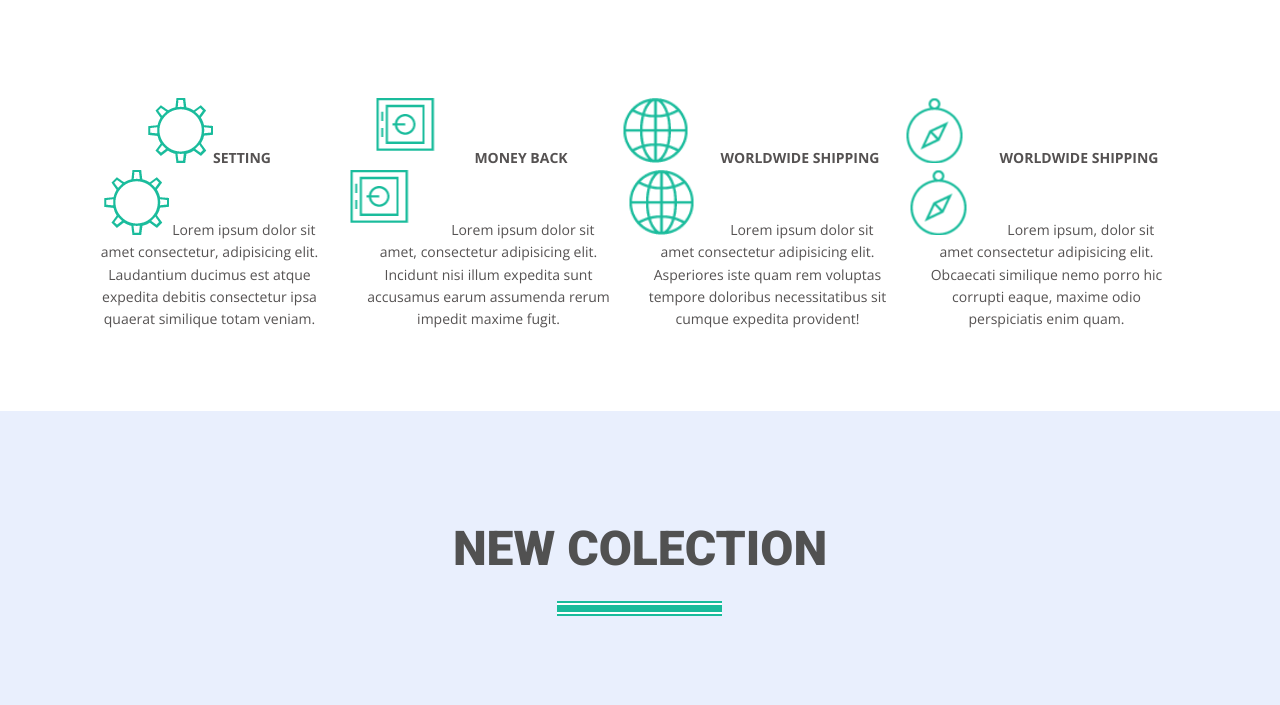
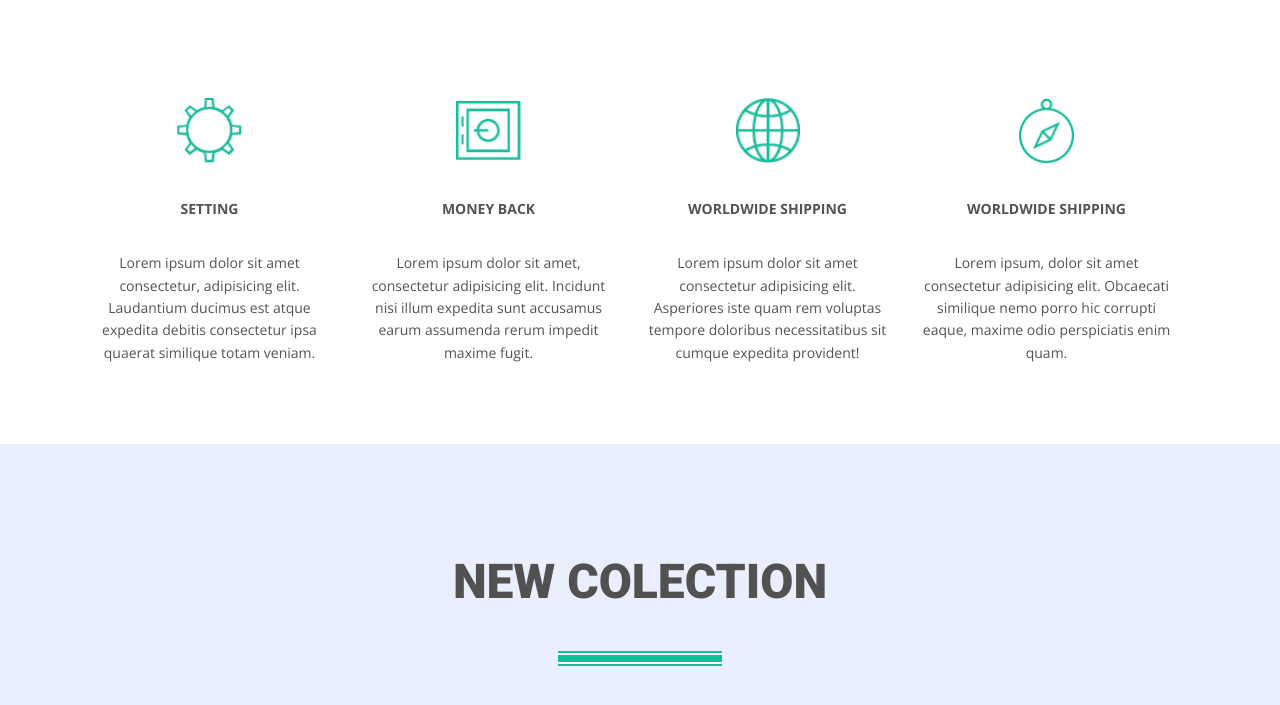
Before and after one commit to vladimirkostroba/goit-markup-hw-05, a plain HTML site: page index.html in a window 1280 px wide. Shown: the part 757-1462 px from the top of the page. Drawn offline with nearby package versions, Linux system fonts and the light colour scheme.

Commit message:
исправил

```diff
--- a/CSS/style.css
+++ b/CSS/style.css
@@ -25,7 +25,7 @@ html {
   width: 1110px;
   margin-left: auto;
   margin-right: auto;
-  position: relative;
+  /* position: relative; */
 }
 
 .top-header {
@@ -208,7 +208,6 @@ html {
 }
 
 /* settings */
-
 .settings {
   padding-top: 100px;
   padding-bottom: 80px;
@@ -223,68 +222,15 @@ html {
 }
 
 .settings-item {
-  /* position: relative; */
-  width: 249px;
   margin: 0;
   padding: 0;
+  list-style-type: none;
+  width: 249px;
+  text-align: center;
 }
 
 .settings-item:not(:nth-child(4n)) {
   margin-right: 30px;
-}
-
-.setting ::before {
-  display: inline-block;
-  content: '';
-  background-image: url(../imeges/icons/setting.png);
-  background-repeat: no-repeat;
-  color: #1abc9c;
-  width: 65px;
-  height: 65px;
-
-  /*  */
-}
-
-.power ::before {
-  display: inline-block;
-  content: '';
-  background-image: url(../imeges/icons/power.png);
-  background-repeat: no-repeat;
-  color: #1abc9c;
-  top: 0;
-  left: 50%;
-  transform: translate(-50%, 0);
-  width: 65px;
-  height: 65px;
-}
-
-.world ::before {
-  display: inline-block;
-  content: '';
-  background-image: url(../imeges/icons/world.png);
-  background-repeat: no-repeat;
-  color: #1abc9c;
-  background-position: center;
-  background-size: contain;
-  top: 0;
-  left: 50%;
-  transform: translate(-50%, 0);
-  width: 65px;
-  height: 65px;
-}
-
-.compass ::before {
-  content: '';
-  background-image: url(../imeges/icons/compass.png);
-  background-repeat: no-repeat;
-  background-position: center;
-  color: #1abc9c;
-  display: inline-block;
-  top: 0;
-  left: 50%;
-  transform: translate(-50%, 0);
-  width: 65px;
-  height: 65px;
 }
 
 .settings-title {
@@ -295,7 +241,8 @@ html {
   color: #555252;
   margin: 0;
   padding: 0;
-  /* margin-bottom: 32px; */
+  margin-bottom: 32px;
+  margin-top: 30px;
 }
 
 .settings-description {
@@ -307,6 +254,52 @@ html {
   margin: 0;
   padding: 0;
   text-align: center;
+}
+
+.setting::before {
+  display: inline-block;
+  width: 65px;
+  height: 65px;
+  content: '';
+  background-image: url(../imeges/icons/setting.png);
+  background-repeat: no-repeat;
+  background-position: ;
+  background-size: contain;
+}
+
+.power::before {
+  display: inline-block;
+  width: 65px;
+  height: 65px;
+  content: '';
+  background-image: url(../imeges/icons/power.png);
+  background-repeat: no-repeat;
+  background-position: center;
+  background-size: contain;
+}
+
+.world::before {
+  display: inline-block;
+  width: 65px;
+  height: 65px;
+  content: '';
+  background-image: url(../imeges/icons/world.png);
+  background-repeat: no-repeat;
+  background-position: center;
+  background-size: contain;
+  right: 50;
+}
+
+.compass::before {
+  display: inline-block;
+  width: 65px;
+  height: 65px;
+  content: '';
+  background-image: url(../imeges/icons/compass.png);
+  background-repeat: no-repeat;
+  background-position: center;
+  background-size: contain;
+  right: 50;
 }
 
 /* section3,4 */
@@ -327,6 +320,17 @@ html {
   padding-bottom: 100px;
 }
 
+.line::before {
+  display: inline-block;
+  height: 15px;
+  width: 165px;
+  content: '';
+  background-image: url(../imeges/lines/line.png);
+  background-repeat: no-repeat;
+  background-position: center;
+  background-size: contain;
+}
+
 .main-title {
   font-family: var(--main-font);
   font-size: 48px;
@@ -335,20 +339,20 @@ html {
   color: var(--h2-color);
   text-align: center;
   margin: 0;
-
   padding-bottom: 120px;
 }
 
 .main-title::after {
-  position: absolute;
+  display: block;
+  height: 15px;
+  width: 165px;
   content: '';
-  display: inline-block;
+  margin: auto;
+  margin-top: 30px;
   background-image: url(../imeges/lines/line.png);
-  width: 165px;
-  height: 15px;
-  color: var(--main-color);
-  left: 472px;
-  top: 90px;
+  background-repeat: no-repeat;
+  background-position: center;
+  background-size: contain;
 }
 
 .menu {
@@ -602,16 +606,28 @@ html {
   margin: 0;
 }
 
+.line2::before {
+  display: inline-block;
+  height: 15px;
+  width: 165px;
+  content: '';
+  background-image: url(../imeges/lines/newslater-line.png);
+  background-repeat: no-repeat;
+  background-position: center;
+  background-size: contain;
+}
+
 .footer-title::after {
-  position: absolute;
+  display: block;
+  height: 15px;
+  width: 165px;
   content: '';
-  display: inline-block;
+  margin: auto;
+  margin-top: 30px;
   background-image: url(../imeges/lines/newslater-line.png);
-  width: 165px;
-  height: 15px;
-  color: var(--main-color);
-  left: 472px;
-  top: 90px;
+  background-repeat: no-repeat;
+  background-position: center;
+  background-size: contain;
 }
 
 .text-form {
```
